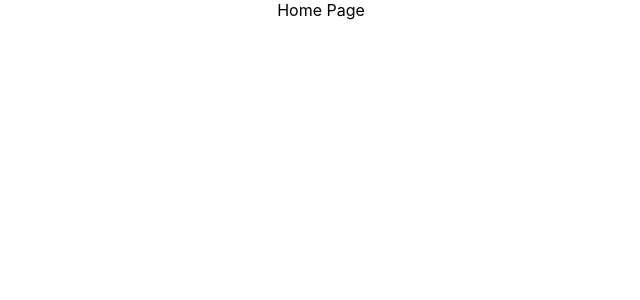
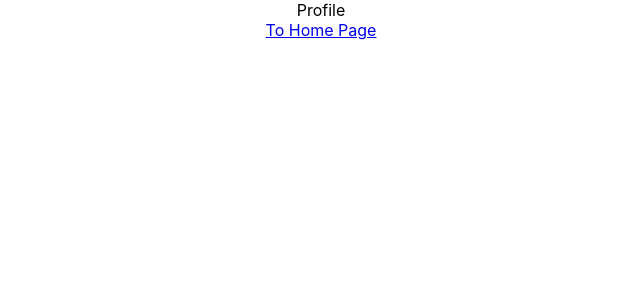
Before and after one commit to nushairfalah/splitting-up-react-component, a React (Create React App) app: page /profile in a window 1280 px wide. Shown: the top 300 px of the page, without its empty margins (319-959 px from the left). Built offline with nearby package versions, Linux system fonts and the light colour scheme.

Commit message:
add link to move between pages

```diff
--- a/src/App.js
+++ b/src/App.js
@@ -2,13 +2,14 @@ import React from "react";
 import "./App.css";
 import { BrowserRouter as Router, Route } from "react-router-dom";
 import HomePage from "./Pages/Home";
+import ProfilePage from "./Pages/Profile";
 class App extends React.Component {
   render() {
     return (
       <div className="App">
         <Router>
           <Route path="/home" component={HomePage} />
-          <Route path="/profile" component={HomePage} />
+          <Route path="/profile" component={ProfilePage} />
         </Router>
       </div>
     );
--- a/src/Pages/Home.js
+++ b/src/Pages/Home.js
@@ -1,7 +1,14 @@
 import React from "react";
+import { Link } from "react-router-dom";
 class HomePage extends React.Component {
   render() {
-    return <div>Home Page</div>;
+    return (
+      <div>
+        Home Page
+        <br />
+        <Link to="/profile">To Profile Page</Link>
+      </div>
+    );
   }
 }
 
--- a/src/Pages/Profile.js
+++ b/src/Pages/Profile.js
@@ -1,7 +1,13 @@
 import React from "react";
+import { Link } from "react-router-dom";
 class ProfilePage extends React.Component {
   render() {
-    return <div>Profile</div>;
+    return (
+      <div>
+        Profile <br />
+        <Link to="/home">To Home Page</Link>
+      </div>
+    );
   }
 }
 
```
